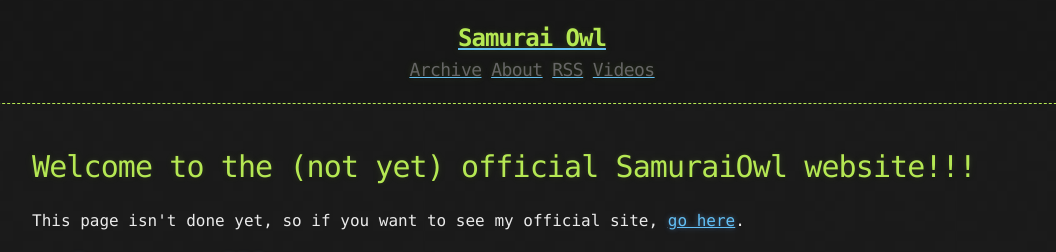
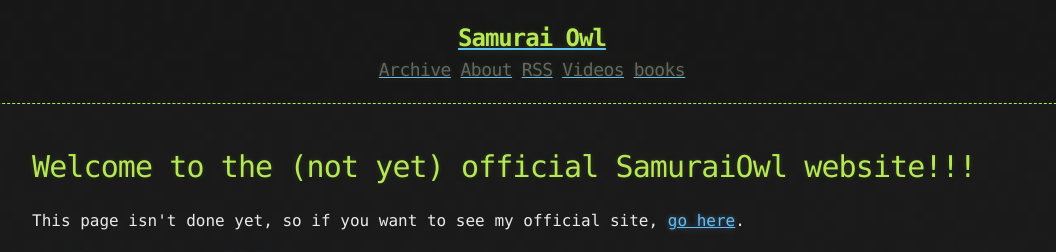
Before and after one commit to SamuraiOwl/samuraiowl.github.io, a Jekyll site: the page built from index.html, in a window 1280 px wide. Shown: the top 252 px of the page, without its empty margins (108-1164 px from the left). Built offline with Jekyll 4.4.1, drawn with Linux system fonts in a browser that asks for light colours; the list of posts is cut into pages by our own code.

Commit message:
secondPush

```diff
--- a/_includes/links.html
+++ b/_includes/links.html
@@ -2,3 +2,4 @@
 <a href="{{ "/about" | prepend: site.baseurl | replace: '//', '/' }}"><h2 class="header-link">About</h2></a>
 <a href="{{ "/atom.xml" | prepend: site.baseurl | replace: '//', '/' }}"><h2 class="header-link">RSS</h2></a>
 <a href="{{ "/videos" | prepend: site.baseurl | replace: '//', '/' }}"><h2 class="header-link">Videos</h2></a>
+<a href="{{ "/books" | prepend: site.baseurl | replace: '//', '/' }}"><h2 class="header-link">books</h2></a>
```
